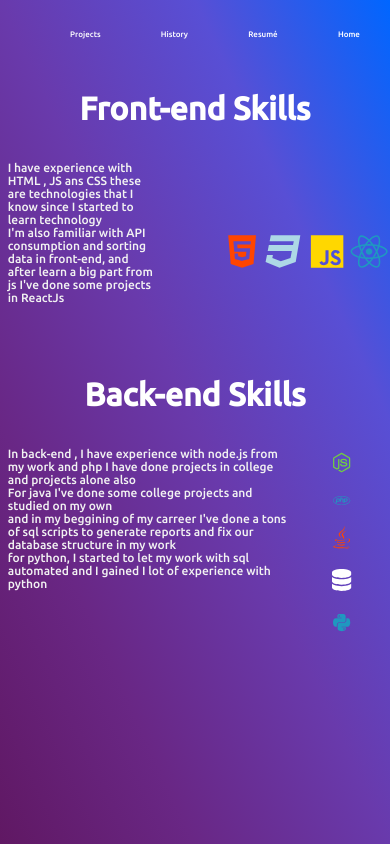
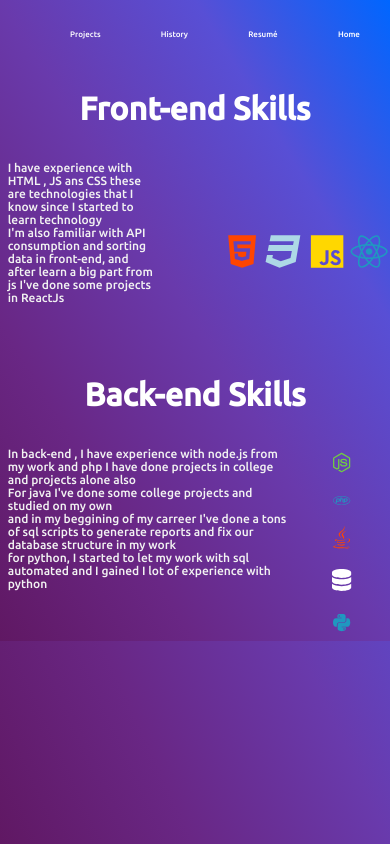
Before and after one commit to teusmamf/Portfolio, a React (Vite) app: page /Habilities in a window 390 px wide. Built offline with nearby package versions, Linux system fonts and the light colour scheme; a web font is replaced by a local one.

Commit message:
ajustado background-image do resume no mobile

```diff
--- a/src/styles/style_home.css
+++ b/src/styles/style_home.css
@@ -478,8 +478,6 @@
 
   .resume{
     height: 80%;
-    background-image: none;
-
   }
 
   .icon_db{
```
